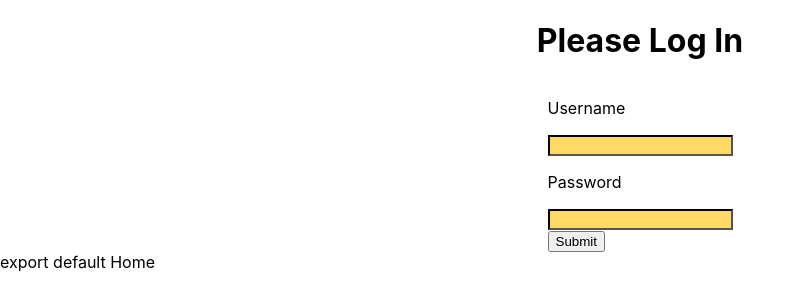
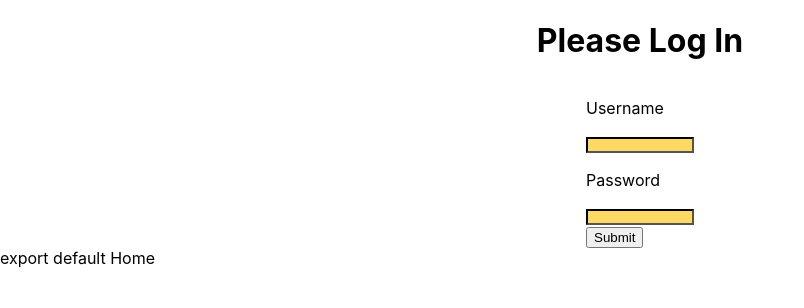
Before and after one commit to Mastertaar/ECF-Garage-V-Parrot, a React (Create React App) app: page / in a window 1280 px wide. Shown: the top 308 px of the page, without its empty margins (0-804 px from the left). Built offline with nearby package versions, Linux system fonts and the light colour scheme.

Commit message:
Login.css

```diff
--- a/src/Components/Login/Login.css
+++ b/src/Components/Login/Login.css
@@ -8,4 +8,7 @@ input {
   border-color: black;
   background: #ffd966;
   color: gray;
+  width: 100px;
+  height: 10px;
+
 }
```
